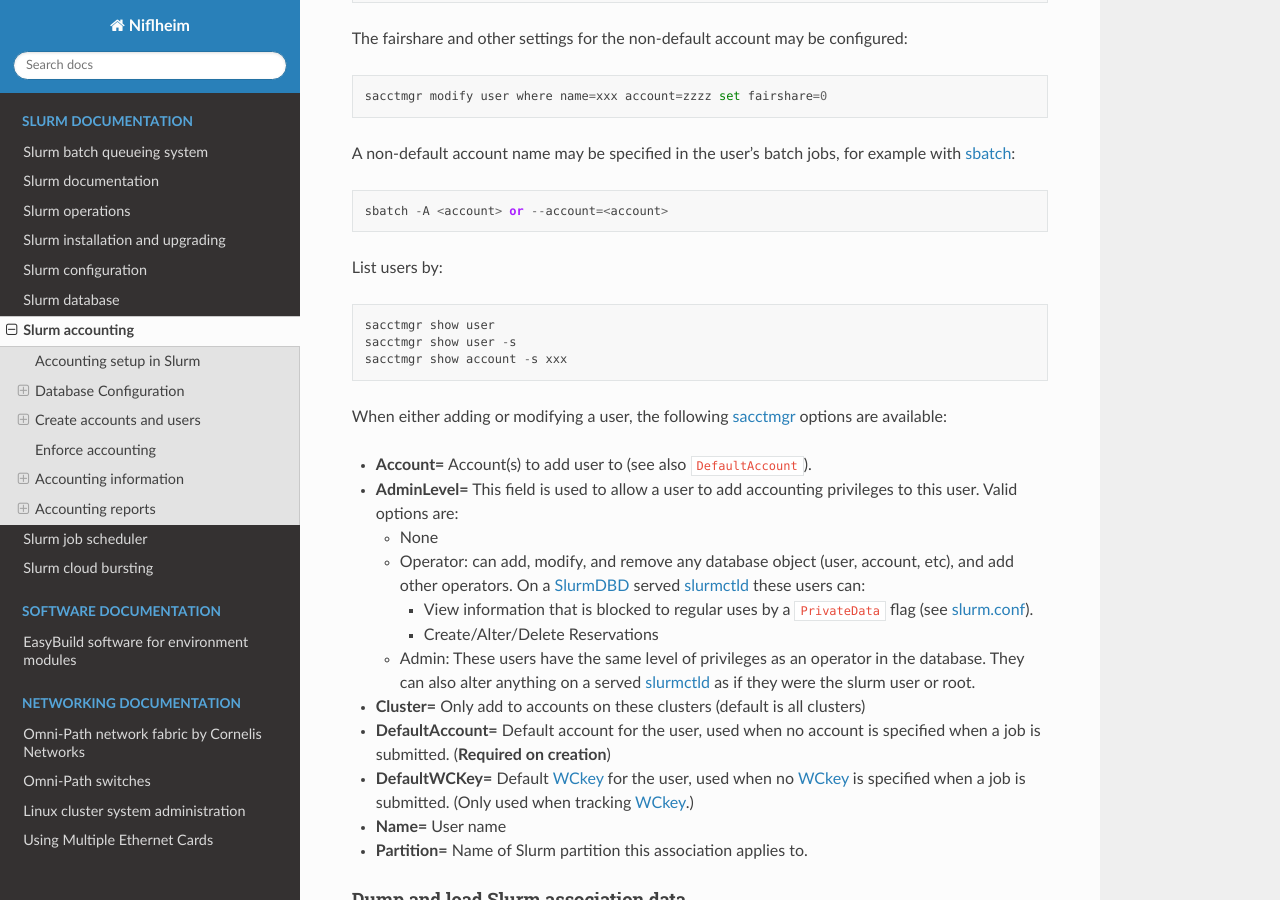
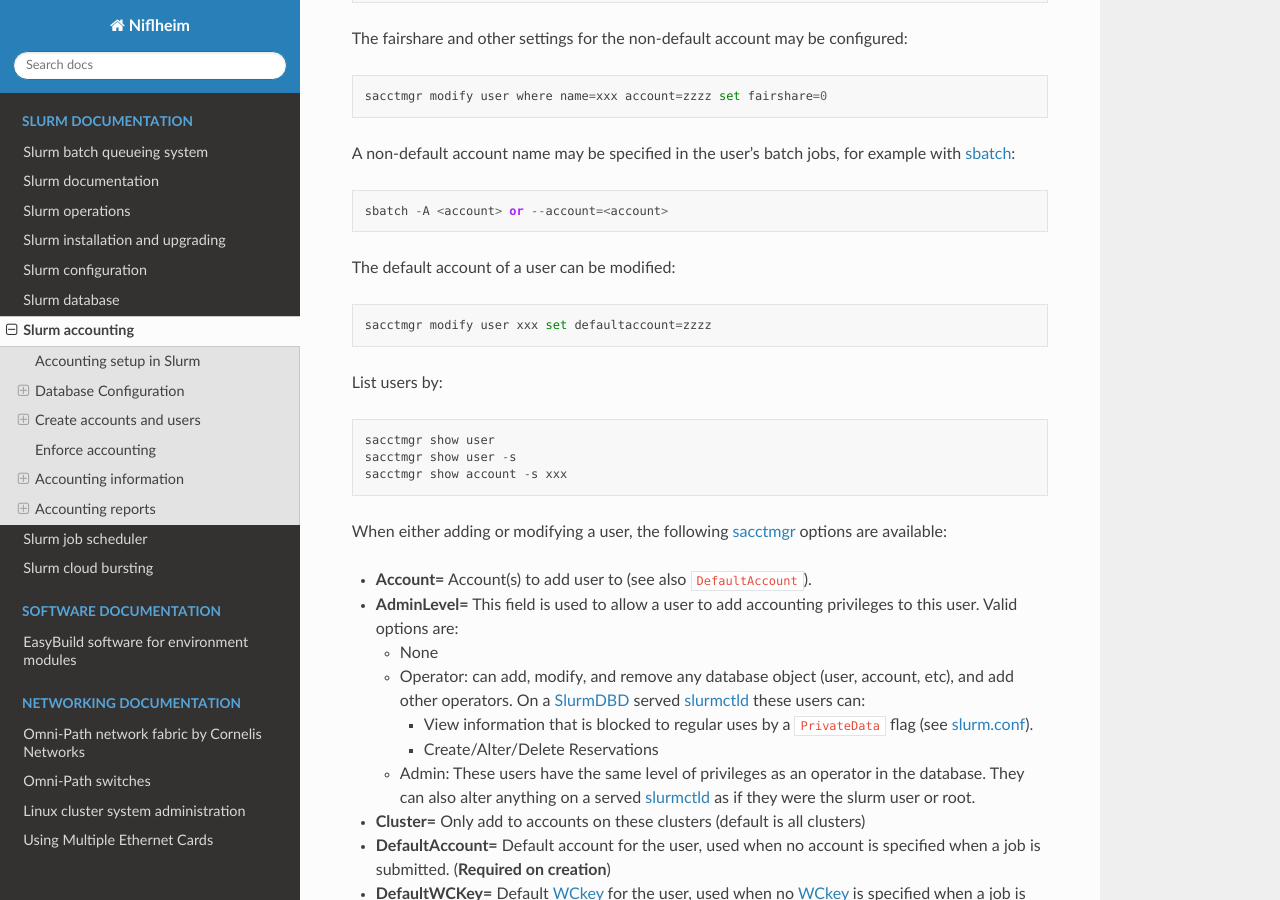
Before and after one commit to OleHolmNielsen/Niflheim_system, a Sphinx documentation site: the page built from docs/Slurm_accounting.rst, in a window 1280 px wide and 900 px high, scrolled down 4298 px. Built offline with Sphinx 7.4.7 and the Read the Docs theme 3.1.0, drawn with Linux system fonts in a browser that asks for light colours.

Commit message:
Modify default account

```diff
--- a/docs/Slurm_accounting.rst
+++ b/docs/Slurm_accounting.rst
@@ -180,6 +180,10 @@ The fairshare and other settings for the non-default account may be configured::
 A non-default account name may be specified in the user's batch jobs, for example with sbatch_::
 
   sbatch -A <account> or --account=<account>
+
+The default account of a user can be modified::
+
+  sacctmgr modify user xxx set defaultaccount=zzzz
 
 List users by::
 
```
